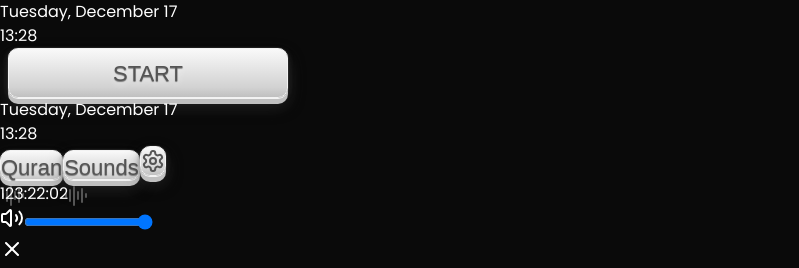
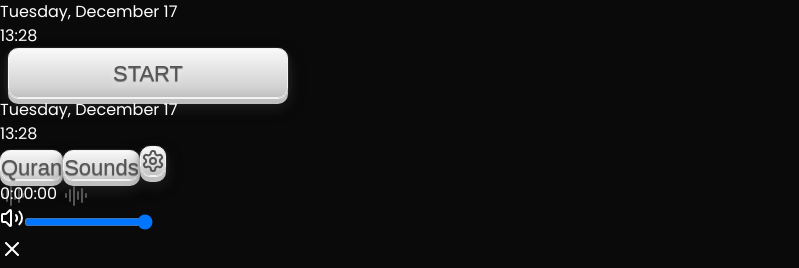
Before and after one commit to heynzar/arehna-peaceful-app, a Next.js app: page / in a window 1280 px wide. Shown: the top 268 px of the page, without its empty margins (0-799 px from the left). Built offline with nearby package versions, Linux system fonts and the light colour scheme; a web font is replaced by a local one.

Commit message:
⚡ feat : add timer component

```diff
--- a/src/app/page.tsx
+++ b/src/app/page.tsx
@@ -9,6 +9,7 @@
 import Settings from "@/components/Settings";
 import Sounds from "@/components/Sounds";
 import Time from "@/components/Time";
+import Timer from "@/components/Timer";
 
 export default function Page() {
   const [openApp, setOpenApp] = useState(false);
@@ -101,9 +102,7 @@
           </button>
         </section>
 
-        <div className="ml-auto mt-auto text-lg backdrop-blur-sm rounded-lg px-4 border-[1px] border-white/20">
-          123:22:02
-        </div>
+        <Timer play={openApp} />
 
         <Quran open={openQuran} setOpen={setOpenQuran} play={openApp} />
         <Settings
--- a/src/components/Quran.tsx
+++ b/src/components/Quran.tsx
@@ -94,7 +94,7 @@
     <section
       className={`${ruqaa.className} ${
         open ? "flex" : "hidden"
-      } justify-center items-center absolute inset-0 w-screen h-screen bg-black/20 backdrop-blur-sm`}
+      } justify-center items-center scale-125 absolute inset-0 w-screen h-screen bg-black/20 backdrop-blur-sm`}
     >
       <div className="p-4 w-full max-w-[496px] scale-110 rounded-2xl bg-zinc-950 border border-white/15">
         <div className="flex justify-between w-full">
--- a/src/components/Settings.tsx
+++ b/src/components/Settings.tsx
@@ -41,11 +41,11 @@
 
   return (
     <section
-      className={`justify-center items-center absolute inset-0 w-screen h-screen bg-black/20 backdrop-blur-sm ${
+      className={`justify-center items-center scale-150 absolute inset-0 w-screen h-screen bg-black/20 backdrop-blur-sm ${
         open ? "flex" : "hidden"
       }`}
     >
-      <div className="relative p-4 w-full max-w-max scale-110 rounded-2xl bg-zinc-950 border border-white/15">
+      <div className="relative p-4 w-full max-w-max rounded-2xl bg-zinc-950 border border-white/15">
         <button
           onClick={() => setOpen(false)}
           className="bg-zinc-900 p-1 rounded-lg ml-auto absolute right-4 top-4"
--- a/src/components/Sounds.tsx
+++ b/src/components/Sounds.tsx
@@ -70,7 +70,7 @@
         open ? "flex" : "hidden"
       }`}
     >
-      <div className="p-4 w-full max-w-[496px] scale-110 rounded-2xl bg-zinc-950 border border-zinc-800">
+      <div className="p-4 w-full max-w-[496px] scale-125 rounded-2xl bg-zinc-950 border border-zinc-800">
         <div className="flex justify-between w-full">
           <div className="flex items-center gap-4 w-[240px] rounded-lg bg-zinc-900 py-1 px-4">
             {muted ? (
--- /dev/null
+++ b/src/components/Timer.tsx
@@ -0,0 +1,56 @@
+"use client";
+
+import React, { useState, useEffect } from "react";
+
+const Timer: React.FC<{ play: boolean }> = ({ play }) => {
+  const [time, setTime] = useState({
+    horses: 0,
+    minutes: 0,
+    seconds: 0,
+  });
+
+  useEffect(() => {
+    let timer: NodeJS.Timeout | null = null;
+
+    if (play) {
+      timer = setInterval(() => {
+        setTime((prevTime) => {
+          let { horses, minutes, seconds } = prevTime;
+
+          // Increment seconds
+          seconds += 1;
+
+          // Handle overflow for seconds and minutes
+          if (seconds >= 60) {
+            seconds = 0;
+            minutes += 1;
+          }
+
+          if (minutes >= 60) {
+            minutes = 0;
+            horses += 1;
+          }
+
+          return { horses, minutes, seconds };
+        });
+      }, 1000);
+    } else {
+      // Clear the interval if play is false
+      if (timer) clearInterval(timer);
+    }
+
+    return () => {
+      if (timer) clearInterval(timer);
+    };
+  }, [play]);
+
+  const formatTime = (value: number) => String(value).padStart(2, "0");
+
+  return (
+    <div className="min-w-[100px] text-center ml-auto mt-auto text-lg backdrop-blur-sm rounded-lg px-4 border border-white/20">
+      {`${time.horses}:${formatTime(time.minutes)}:${formatTime(time.seconds)}`}
+    </div>
+  );
+};
+
+export default Timer;
```
